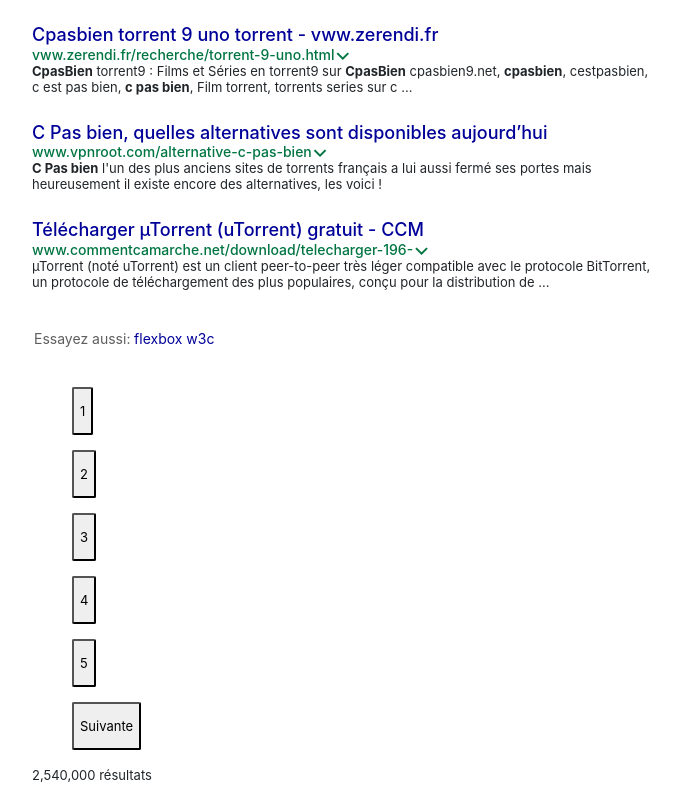
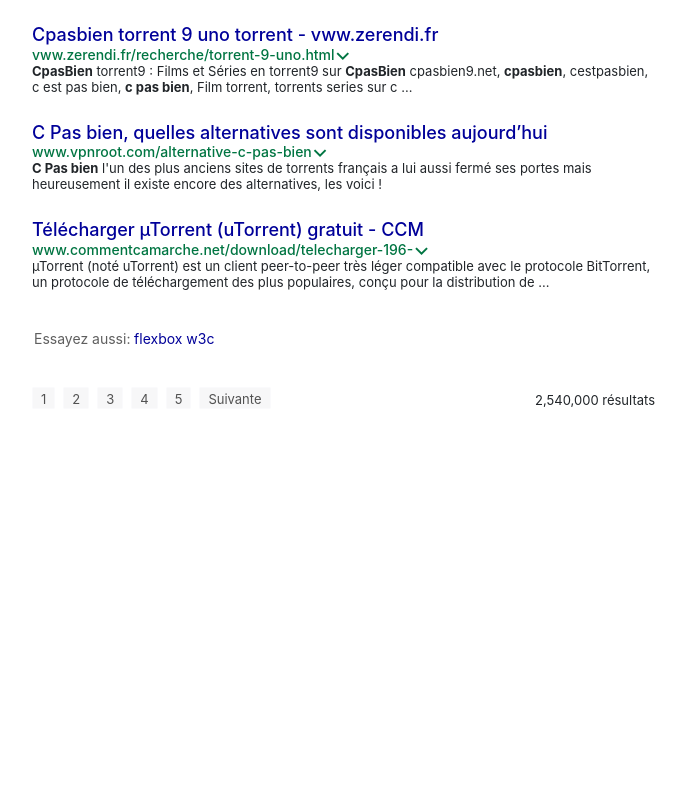
Before and after one commit to dannyclever/Google-Search, a plain HTML site: page index.html in a window 1280 px wide. Shown: the part 842-1628 px from the top of the page, without its empty margins (60-746 px from the left). After the commit the page ends 1268 px from the top, so only its background shows below. Drawn offline with nearby package versions, Linux system fonts and the light colour scheme.

Commit message:
displaying,colored,bg-colored and more styles into the list of numbers

```diff
--- a/style.css
+++ b/style.css
@@ -170,3 +170,32 @@ main {
 .linksSite section {
     margin-bottom: 38px;
 }
+.listResults {
+    display: flex;
+    justify-content: space-between;
+    position: relative;
+}
+.listResults ul {
+    display: flex;
+    position: relative;
+    margin-left: -40px;
+}
+.listResults li {
+    margin-top: 0;
+}
+.listResults ul input {
+    background-color: #f7f7f8;
+    border-radius: 2px;
+    color: #525252;
+    margin: 0 8px 0 0;
+    border: 1px solid #fafafc;
+    padding: 2px 8px;
+    text-align: center;
+    height: 22px;
+}
+.listResults input:hover {
+    border-color: #525252;
+}
+.results  {
+    margin-top: 19px;
+}
```
